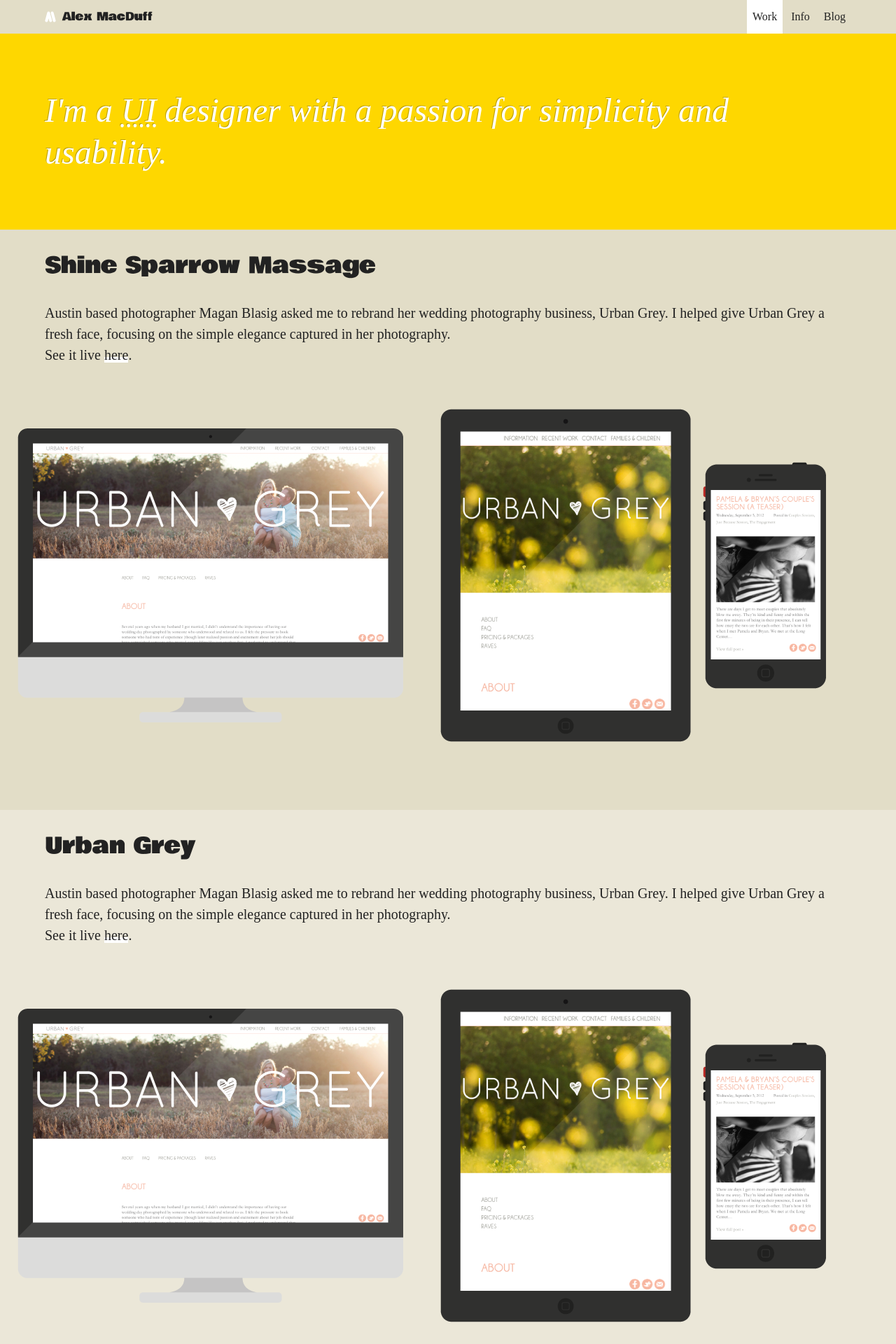
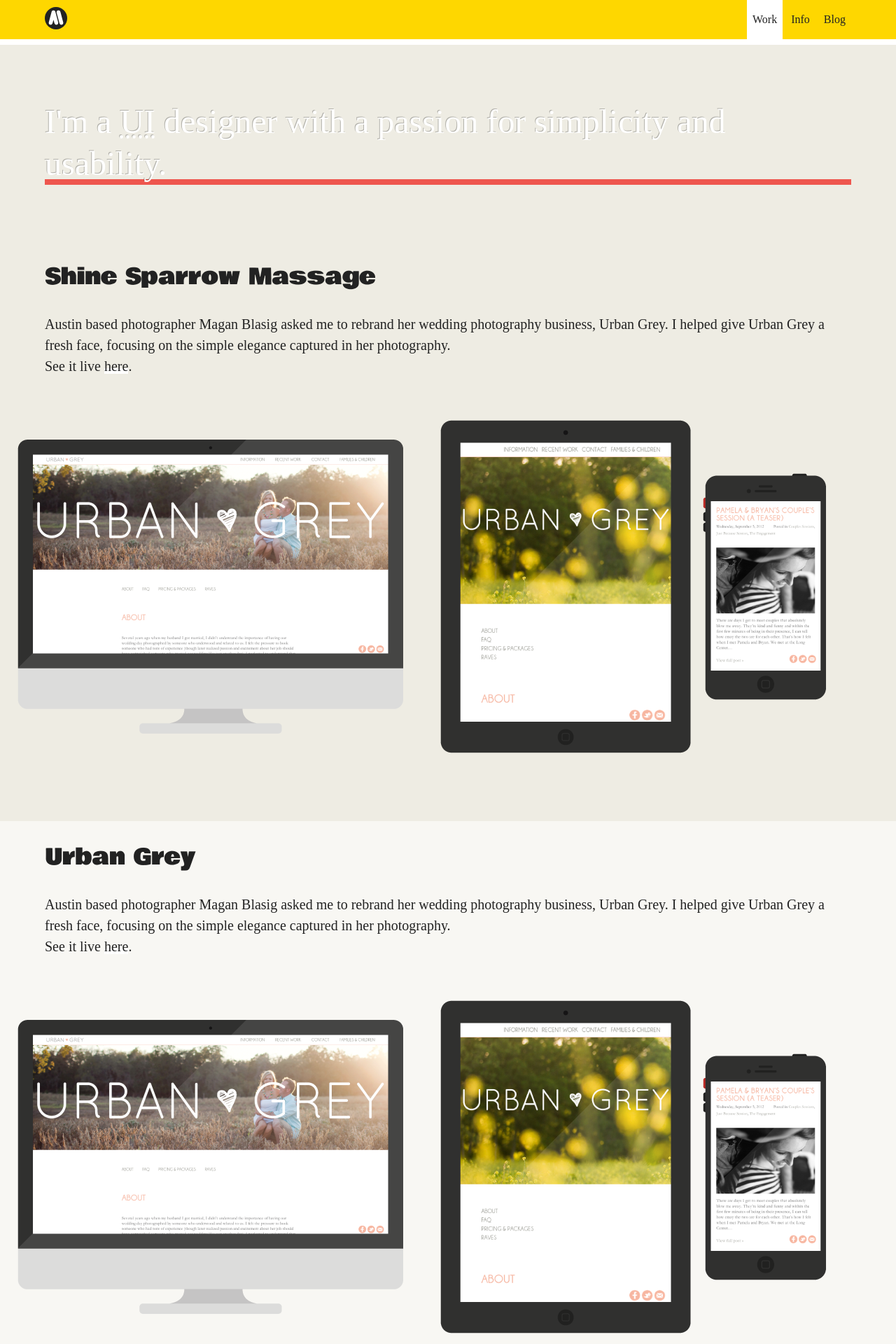
Before and after one commit to amacduff/alex-macduff-design, a Jekyll site: the page built from index.html, in a window 1280 px wide. Shown: the top 1920 px of the page at 70% size. Built offline with Jekyll 4.4.1, drawn with Linux system fonts in a browser that asks for light colours; some web fonts are replaced.

Commit message:
Change color of top bar and ui-designer div

```diff
--- a/_includes/header.html
+++ b/_includes/header.html
@@ -2,23 +2,27 @@
 
     <div class="top-bar">
 
+        <div class="top-bar-container">
+
             <div class="site-title">
 
                 <a href="{{ site.baseurl }}/">
+
                     <svg version="1.1" id="logo" xmlns="http://www.w3.org/2000/svg" xmlns:xlink="http://www.w3.org/1999/xlink" x="0px" y="0px"
                          width="100px" height="100px" viewBox="0 0 100 100" enable-background="new 0 0 100 100" xml:space="preserve">
+                    <circle fill="#222222" cx="50" cy="50" r="50"/>
                     <g>
-                    <path fill="#FFFFFF" d="M15.121,97.361c-1.074,0-2.165-0.139-3.251-0.428c-6.73-1.792-10.734-8.699-8.942-15.43l18.497-69.495
-                        c1.47-5.522,6.471-9.366,12.186-9.366c0,0,0,0,0,0c5.715,0,10.716,3.845,12.186,9.368l18.49,69.494
-                        c1.792,6.73-2.213,13.638-8.943,15.429c-6.73,1.793-13.638-2.214-15.429-8.944l-6.306-23.7L27.299,87.99
-                        C25.797,93.635,20.697,97.36,15.121,97.361z"/>
-                    <path fill="#FFFFFF" d="M84.879,97.361c-5.576,0-10.676-3.727-12.178-9.37L54.202,18.497c-1.791-6.729,2.212-13.638,8.942-15.429
-                        c6.736-1.794,13.639,2.212,15.43,8.942l18.499,69.494c1.791,6.73-2.212,13.639-8.942,15.431
-                        C87.044,97.223,85.952,97.361,84.879,97.361z"/>
+                        <path fill="#FFFFFF" d="M26.135,79.404c-0.735,0-1.481-0.096-2.225-0.293c-4.605-1.226-7.344-5.952-6.118-10.557l12.655-47.548
+                            c1.006-3.779,4.428-6.409,8.338-6.409c0,0,0,0,0,0c3.91,0.001,7.332,2.631,8.337,6.409l12.652,47.548
+                            c1.225,4.606-1.515,9.331-6.12,10.557c-4.604,1.228-9.331-1.515-10.557-6.119l-4.315-16.216l-4.316,16.216
+                            C33.439,76.854,29.95,79.403,26.135,79.404z"/>
+                        <path fill="#FFFFFF" d="M73.864,79.404c-3.814,0-7.305-2.551-8.333-6.411L52.875,25.445c-1.226-4.604,1.514-9.332,6.118-10.558
+                            c4.608-1.227,9.332,1.514,10.558,6.119l12.657,47.547c1.225,4.604-1.514,9.332-6.118,10.558
+                            C75.346,79.309,74.6,79.404,73.864,79.404z"/>
                     </g>
                     </svg>
 
-                {{ site.title }}
+                    <!-- {{ site.title }} -->
                 </a>
 
             </div>
@@ -35,6 +39,8 @@
 
         </div>
 
+    </div>
+
     <div class="ui-designer">
 
         <p>I'm a <abbr title="User Interface">UI</abbr> designer with a passion for simplicity and usability.</p>
--- a/_sass/_header.scss
+++ b/_sass/_header.scss
@@ -1,8 +1,13 @@
 /* Header */
 
 .top-bar {
+	background-color: $color-accent;
+	border-bottom: 8px solid $color-highlight;
+	overflow: hidden;
+}
+
+.top-bar-container {
 	margin: 0 auto;
-	overflow: hidden;
 	width: 90%;
 }
 
@@ -11,30 +16,29 @@
 	font: {
 		family: $font-heading;
 	}
-	@include grid(6);
-	padding: 1rem 0;
+	@include grid(4);
+	padding: 0.65rem 0;
 }
 
 #logo {
-	height: 1rem;
+	height: 2rem;
 	margin-right: 0.25rem;
-	vertical-align: top;
-	width: 1rem;
+	width: 2rem;
 }
 
 .site-nav {
-	@include grid(6);
+	@include grid(8);
 
 	ul {
 		overflow: hidden;
-		padding: 1rem 0;
+		padding: 1.25rem 0;
 		text-align: right;
 
 		li {
 			display: inline-block;
 
 			a {
-				padding: 1rem 0.5rem;
+				padding: 1.25rem 0.5rem;
 			}
 
 		}
@@ -48,14 +52,14 @@
 }
 
 .ui-designer {
-	background-color: $color-accent;
+	background-color: $color-background;
 	padding: 5rem 0;
 
 	p {
+		box-shadow: inset 0 -8px 0 rgba(239, 61, 52, 0.85);
 		color: $color-highlight;
 		font: {
 			@include fntz(3);
-			style: italic;
 		}
 		line-height: 1.25em;
 		margin: 0 auto;
--- a/_sass/_variables.scss
+++ b/_sass/_variables.scss
@@ -4,7 +4,7 @@
 
 $color-text: #222222;
 $color-subhead: #666666;
-$color-background: #E2DDC7;
+$color-background: #EEECE3;
 $color-accent: #FED700;
 $color-highlight: #FFFFFF;
 $color-shadow: rgba(0, 0, 0, 0.25);
```
Also changed, not shown: 1 other file. Lines whose indentation alone changed are shown as unchanged.
